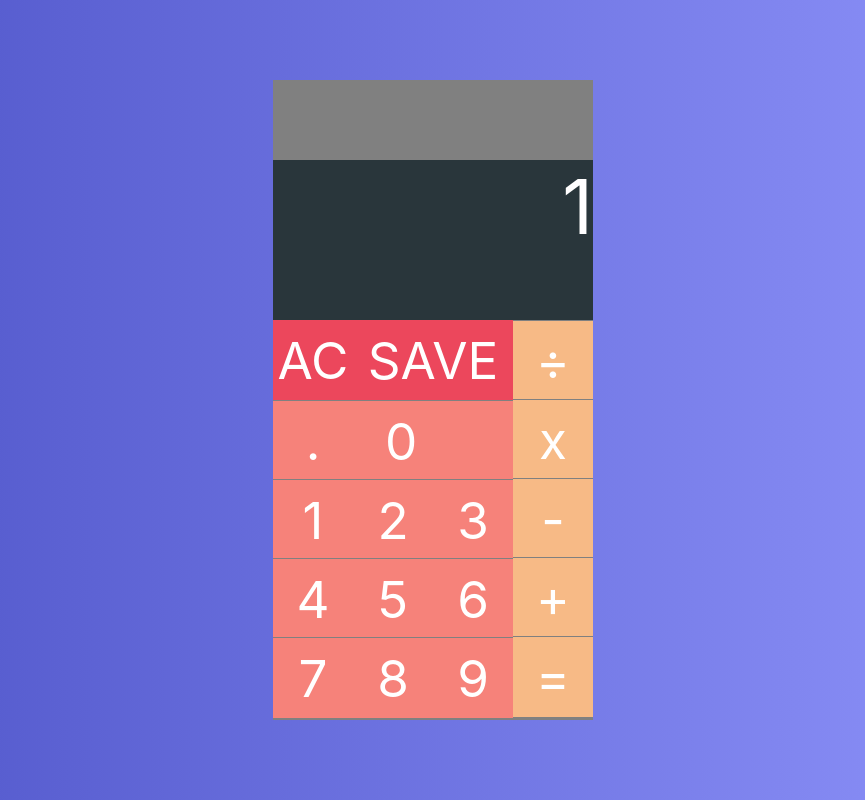
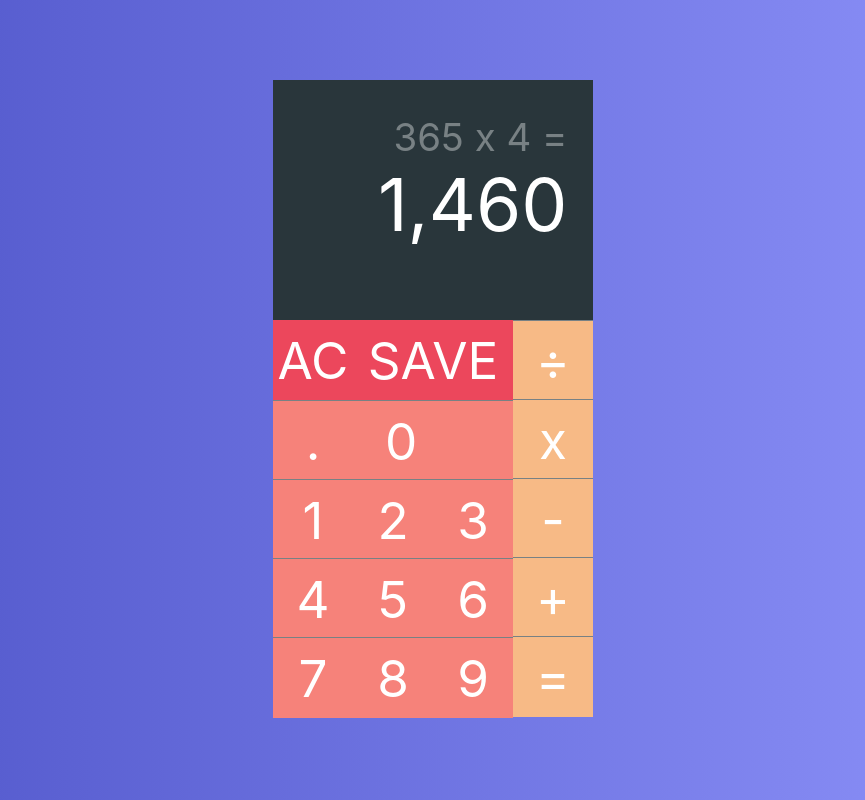
Before and after one commit to fijisoo/simple-calculator, a Vue app: page / in a window 1280 px wide. Shown: the whole page, without its empty margins (207-1072 px from the left). Built offline with nearby package versions, Linux system fonts and the light colour scheme.

Commit message:
Create container showing calculation flow, adjust padding in display containers, create new typography size

```diff
--- a/src/App.vue
+++ b/src/App.vue
@@ -1,6 +1,7 @@
 <template>
   <AppLayout>
     <CalculatorLayout>
+      <CurrentCalcFlowContainer />
       <CurrentNumberDisplayContainer />
       <OptionsContainer />
       <CalcContainer />
@@ -13,6 +14,7 @@
 import { Component, Vue } from 'vue-property-decorator';
 import AppLayout from '@/layouts/AppLayout.vue';
 import CalculatorLayout from '@/layouts/CalculatorLayout.vue';
+import CurrentCalcFlowContainer from '@/containers/CurrentCalcFlowContainer.vue';
 import CurrentNumberDisplayContainer from '@/containers/CurrentNumberDisplayContainer.vue';
 import OptionsContainer from '@/containers/OptionsContainer.vue';
 import CalcContainer from '@/containers/CalcContainer.vue';
@@ -22,6 +24,7 @@ import KeyboardContainer from '@/containers/KeyboardContainer.vue';
   components: {
     AppLayout,
     CalculatorLayout,
+    CurrentCalcFlowContainer,
     CurrentNumberDisplayContainer,
     OptionsContainer,
     CalcContainer,
--- /dev/null
+++ b/src/containers/CurrentCalcFlowContainer.vue
@@ -0,0 +1,48 @@
+<template>
+  <div :class="currentCalcFlowClasses">
+    <Flex :class='flexWrapperClass' contentHorizontalAlign='flexEnd' contentVerticalAlign='flexEnd'>
+      <Typography textColor='grey' textSize='xsmall'>{{number}}</Typography>
+    </Flex>
+  </div>
+</template>
+
+<script lang="ts">
+import { Component, Vue } from 'vue-property-decorator';
+import Typography from '@/components/Typography.vue';
+import Flex from '@/components/Flex.vue';
+
+@Component({
+  components: {
+    Typography,
+    Flex,
+  },
+})
+export default class CurrentCalcFlowContainer extends Vue {
+    // Fallback before connecting to Vuex
+    private number = '365 x 4  =';
+    private flexWrapperClass: string = 'current-calc-flow-flex-wrapp';
+
+    get currentCalcFlowClasses(): string[] {
+        return [
+          'current-calc-flow-container',
+          'number-display-wrapper-padding',
+        ];
+    }
+}
+</script>
+
+<style lang="scss">
+    @import '@/styles/variables/Colors.variables.scss';
+    @import '@/styles/NumberDisplay.scss';
+    .current-calc-flow-container {
+      display: grid;
+      grid-area: 1/1/1/5;
+      background-color: $greyishBlue;
+    }
+
+    .current-calc-flow-flex-wrapp {
+      white-space: nowrap;
+      overflow: hidden;
+      text-overflow: ellipsis
+    }
+</style>
--- a/src/containers/CurrentNumberDisplayContainer.vue
+++ b/src/containers/CurrentNumberDisplayContainer.vue
@@ -10,8 +10,6 @@
 import { Component, Vue } from 'vue-property-decorator';
 import Typography from '@/components/Typography.vue';
 import Flex from '@/components/Flex.vue';
-import { BackgroundColor } from '@/types/Colors.types';
-import { BasicAlignment } from '@/types/Align.types';
 
 interface CurrentNumberStyle {
   fontSize: string;
@@ -25,14 +23,17 @@ interface CurrentNumberStyle {
 })
 export default class CurrentNumberDisplayContainer extends Vue {
     // Fallback before connecting to Vuex
-    private number = '1';
+    private number = '1460';
     private fontSizeBase: number = 6;
     private fontSizeDivider: number = 14;
     private minFontSize: number = 2.5;
     private currentNumberFlexWrapperClass: string = 'currentNumberFlexWrapper';
 
-    get currentNumberDisplayClasses(): [string] {
-        return ['current-number-display-container'];
+    get currentNumberDisplayClasses(): string[] {
+        return [
+          'current-number-display-container',
+          'number-display-wrapper-padding',
+        ];
     }
 
     get currentNumber(): string {
@@ -68,6 +69,8 @@ export default class CurrentNumberDisplayContainer extends Vue {
 
 <style lang="scss">
     @import '@/styles/variables/Colors.variables.scss';
+    @import '@/styles/NumberDisplay.scss';
+
     .current-number-display-container {
       display: grid;
       grid-area: 2/1/4/5;
--- a/src/layouts/CalculatorLayout.vue
+++ b/src/layouts/CalculatorLayout.vue
@@ -23,6 +23,5 @@
         max-height: $calculatorMaxHeight;
         min-width: $calculatorMinWidth;
         max-width: $calculatorMaxWidth;
-        background: grey;
     }
 </style>
--- a/src/styles/KeyButtons.scss
+++ b/src/styles/KeyButtons.scss
@@ -1,5 +1,7 @@
+@import './variables/Colors.variables.scss';
+
 $borderHeight: 1px;
-$borderColor: grey;
+$borderColor: $grey;
 
 .keyButton-border-top {
     border-top: $borderHeight solid $borderColor;
--- /dev/null
+++ b/src/styles/NumberDisplay.scss
@@ -0,0 +1,3 @@
+.number-display-wrapper-padding {
+    padding: 0 2vmax;
+}
--- a/src/styles/TextSizes.scss
+++ b/src/styles/TextSizes.scss
@@ -1,6 +1,7 @@
 @import '@/styles/variables/Sizes.variables.scss';
 
 $textSizes: (
+    'xsmall': $textXSmall,
     'small': $textSmall,
     'medium': $textMedium,
     'large': $textLarge,
--- a/src/styles/variables/Sizes.variables.scss
+++ b/src/styles/variables/Sizes.variables.scss
@@ -1,3 +1,4 @@
+$textXSmall: 3vmax;
 $textSmall: 4vmax;
 $textMedium: 5vmax;
 $textLarge: 8vmax;
--- a/src/types/Sizes.types.ts
+++ b/src/types/Sizes.types.ts
@@ -1,4 +1,5 @@
 export enum TextSize {
+    XSALL = 'xsmall',
     SMALL = 'small',
     MEDIUM = 'medium',
     LARGE = 'large',
```
